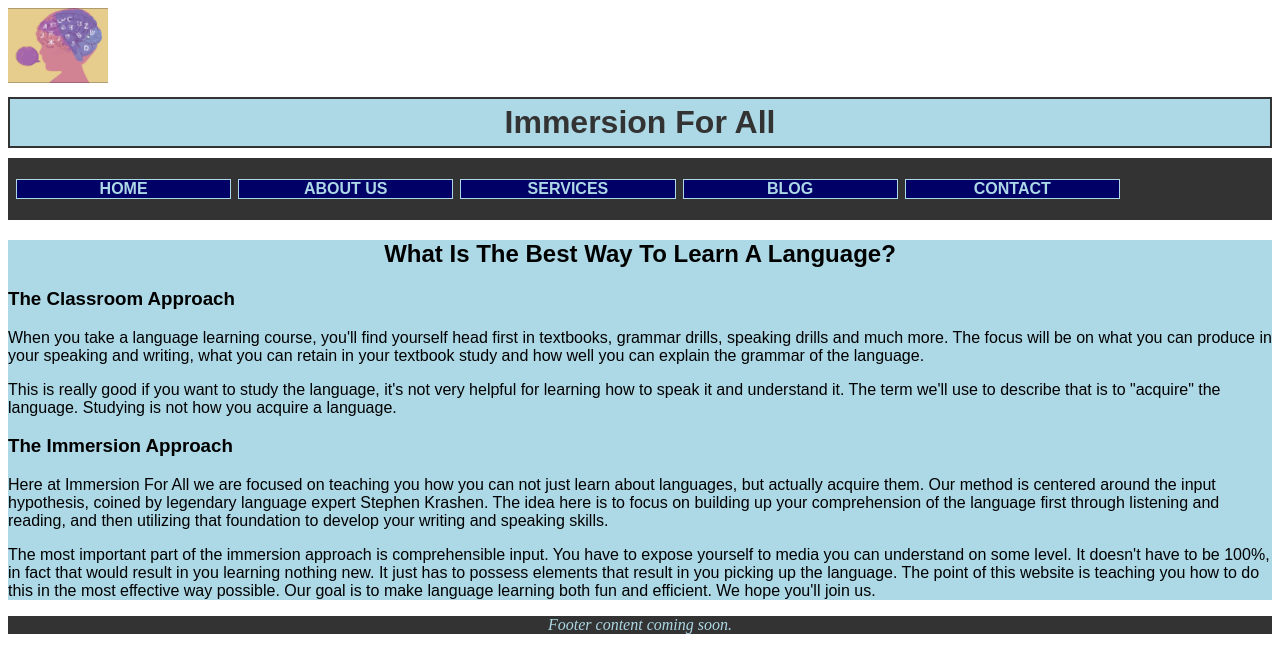
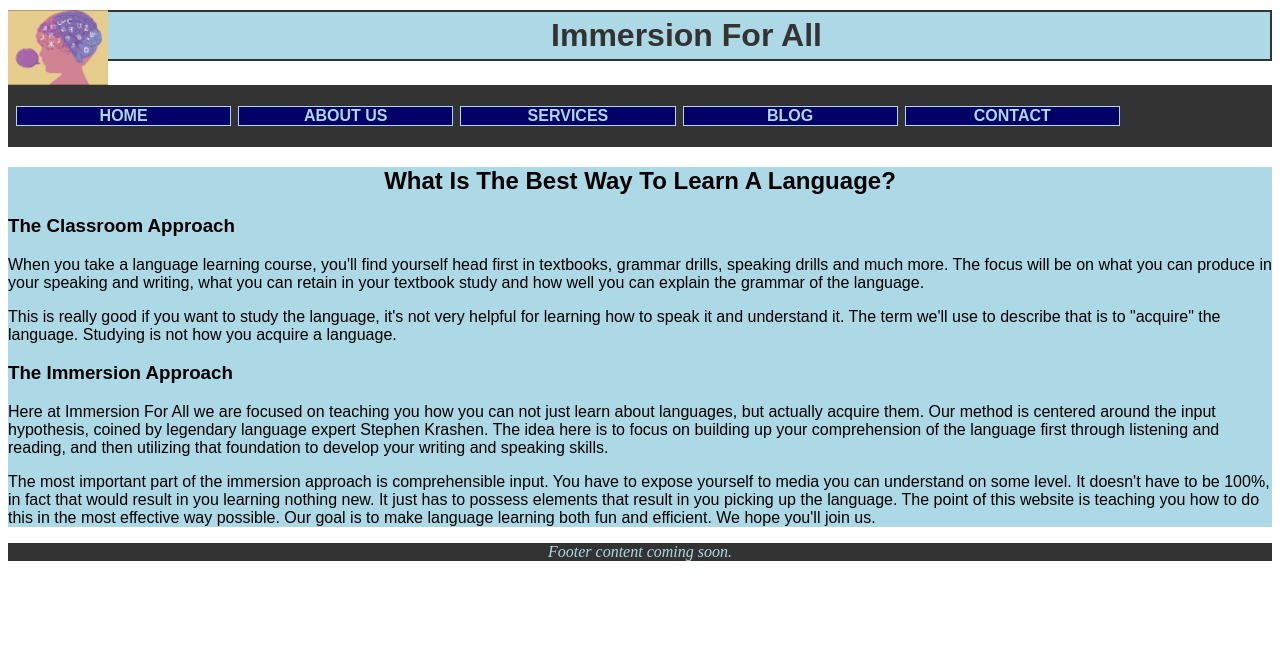
Before and after one commit to gdt0044/WebDesign416Repo, a plain HTML site: page index.htm in a window 1280 px wide. Drawn offline with Linux system fonts and the light colour scheme.

Commit message:
clearfix on both pages, style.css update for float

```diff
--- a/index.htm
+++ b/index.htm
@@ -8,7 +8,7 @@
     <link rel="stylesheet" href="style.css">
 </head>
 <body>
-    <header>
+    <header class="clearfix">
         <a href="index.htm">
             <img src="images/logo.jpg" alt="Immersion For All Logo" width="100">
         </a>
--- a/style.css
+++ b/style.css
@@ -5,10 +5,23 @@ header h1, header h2, header h3{
     border: 2px solid #000066; /* Dark Blue Border */
 }
 
+/* Float the header image to the left */
+header img {
+    float: left;
+}
+
 /* Styles for nav */
 nav {
+    clear:both;
     background-color: #333333; /* Dark color for the nav background */
     padding: 5px;
+}
+
+/* Clearfix for header */
+.clearfix::after {
+    content: "";
+    display: table;
+    clear: both;
 }
 
 /* Styles for p elements inside nav */
```
Also changed, not shown: about.htm (+1 -1 lines).
